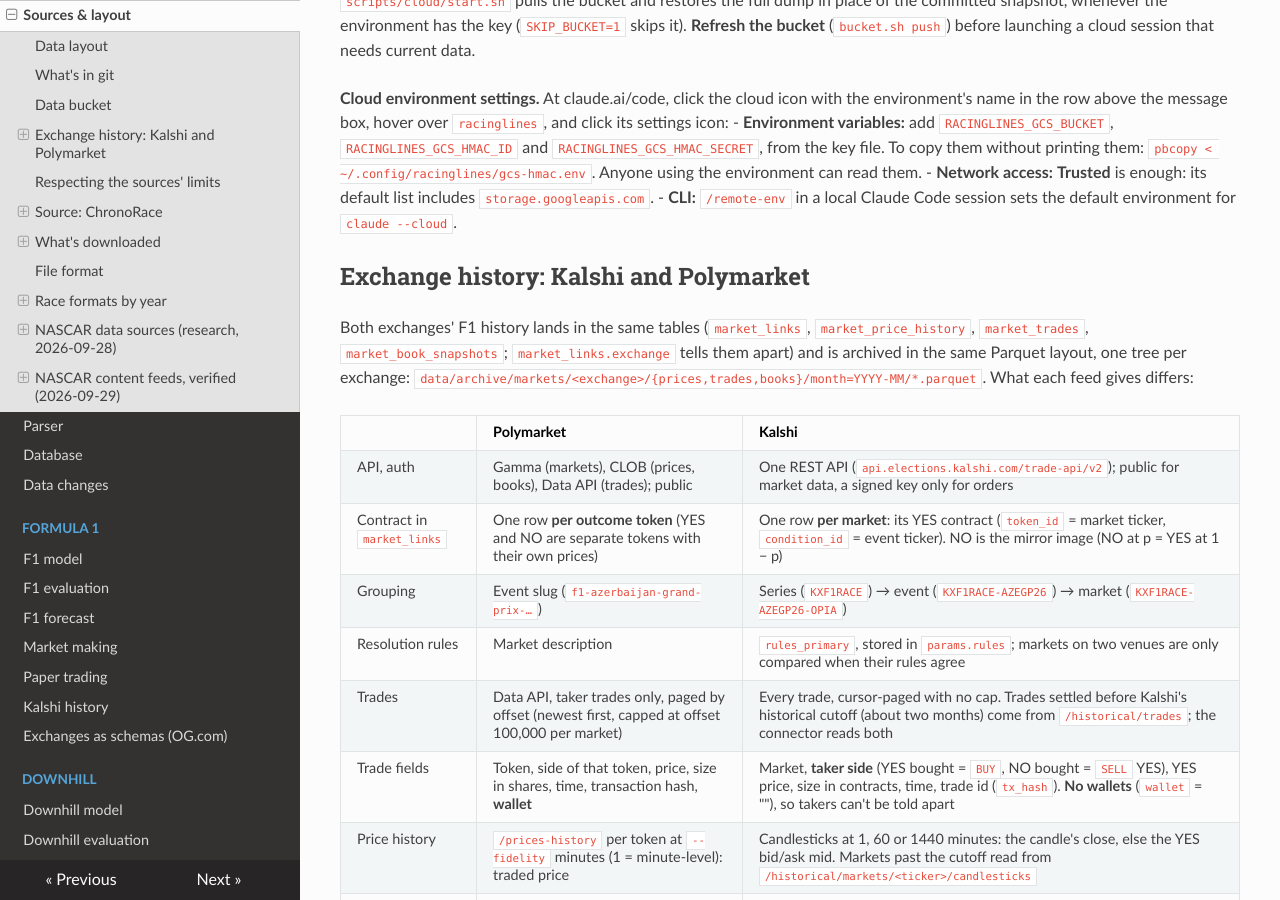
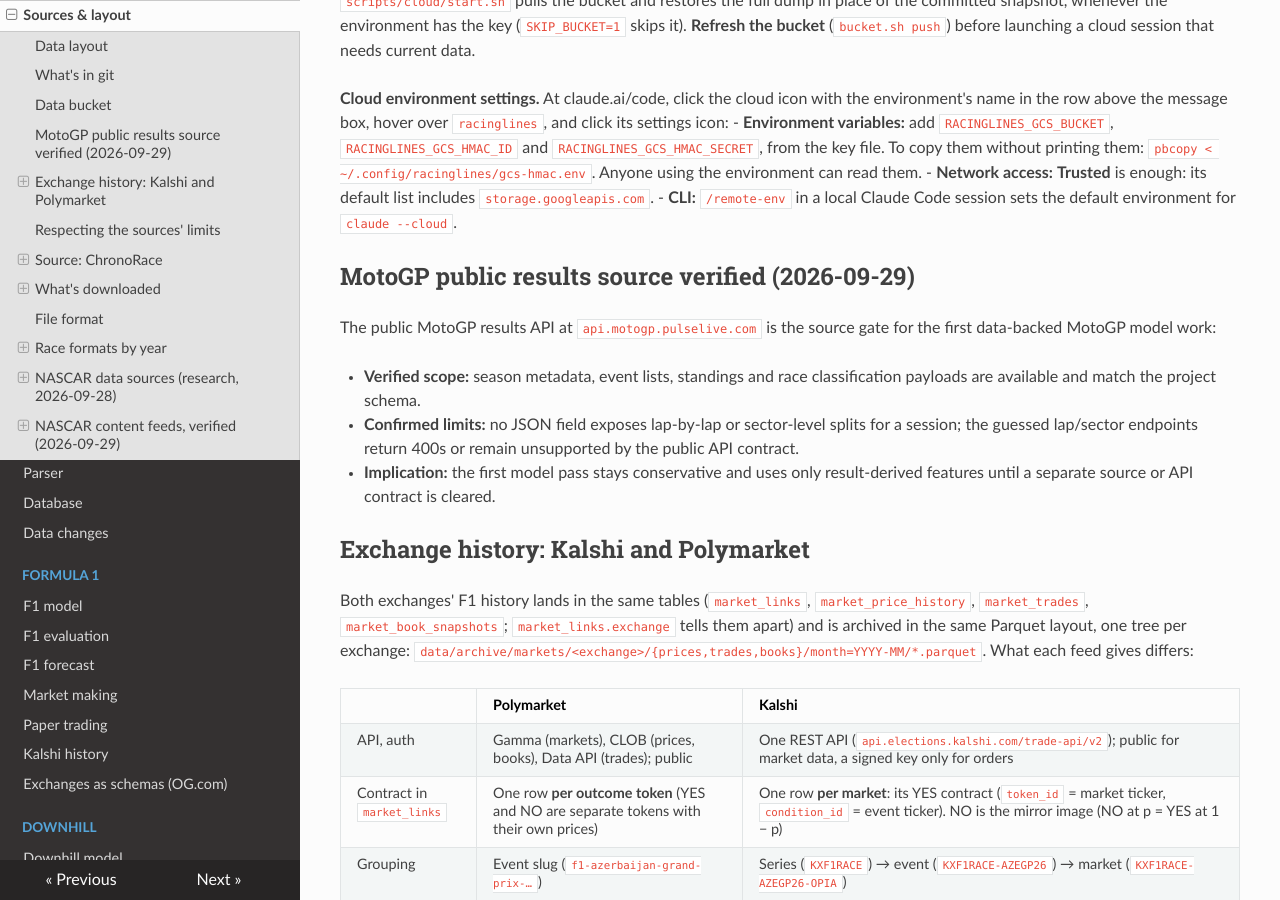
Before and after one commit to lalligagger/racinglines-public, an MkDocs documentation site: the page built from docs/data.md, in a window 1280 px wide and 900 px high, scrolled down 2325 px. Built offline with MkDocs 1.6.1, drawn with Linux system fonts in a browser that asks for light colours; nearby versions of some CDN libraries.

```diff
--- a/docs/data.md
+++ b/docs/data.md
@@ -108,6 +108,14 @@ in the row above the message box, hover over `racinglines`, and click its settin
   `pbcopy < ~/.config/racinglines/gcs-hmac.env`. Anyone using the environment can read them.
 - **Network access:** **Trusted** is enough: its default list includes `storage.googleapis.com`.
 - **CLI:** `/remote-env` in a local Claude Code session sets the default environment for `claude --cloud`.
+
+## MotoGP public results source verified (2026-09-29)
+
+The public MotoGP results API at `api.motogp.pulselive.com` is the source gate for the first data-backed MotoGP model work:
+
+- **Verified scope:** season metadata, event lists, standings and race classification payloads are available and match the project schema.
+- **Confirmed limits:** no JSON field exposes lap-by-lap or sector-level splits for a session; the guessed lap/sector endpoints return 400s or remain unsupported by the public API contract.
+- **Implication:** the first model pass stays conservative and uses only result-derived features until a separate source or API contract is cleared.
 
 ## Exchange history: Kalshi and Polymarket
 
```
Also changed, not shown: docs/data-changes.md (+8 -0 lines).
